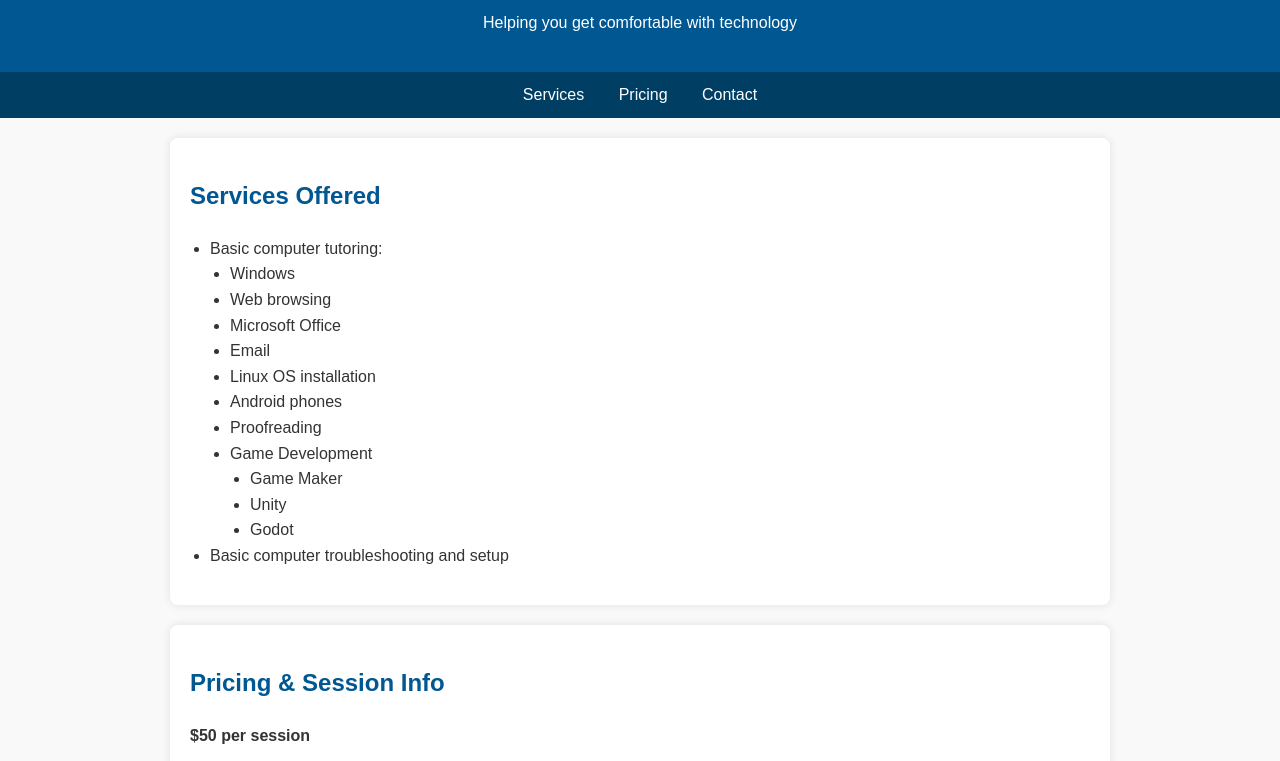
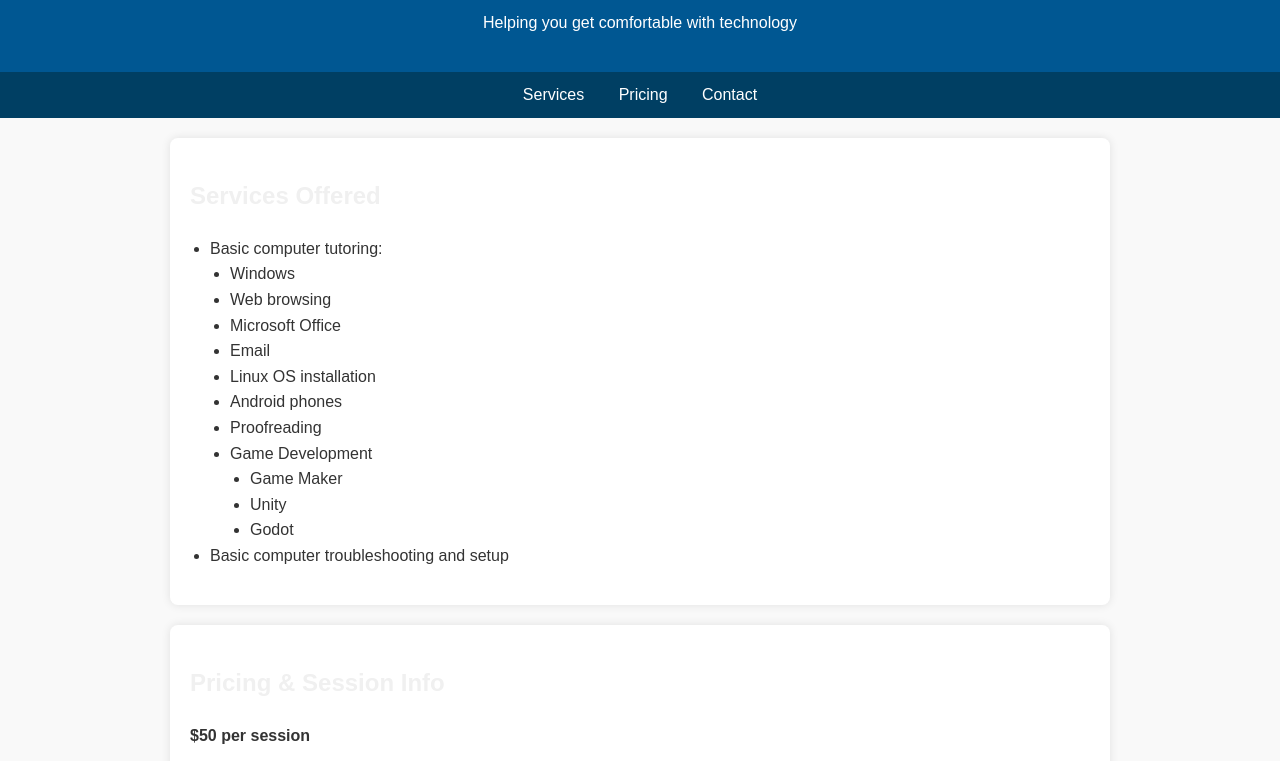
Before and after one commit to HipolitoThe3rd/hipolitothe3rd.github.io, a plain HTML site: page index.html in a window 1280 px wide. Shown: the part 139-900 px from the top of the page. Drawn offline with Linux system fonts and the light colour scheme.

Commit message:
Update index.html
change color of h2

```diff
--- a/index.html
+++ b/index.html
@@ -41,7 +41,7 @@
       box-shadow: 0 0 10px rgba(0,0,0,0.1);
     }
     h2 {
-      color: #005792;
+      color: #F0F0F0;
     }
     ul {
       list-style: disc;
```
